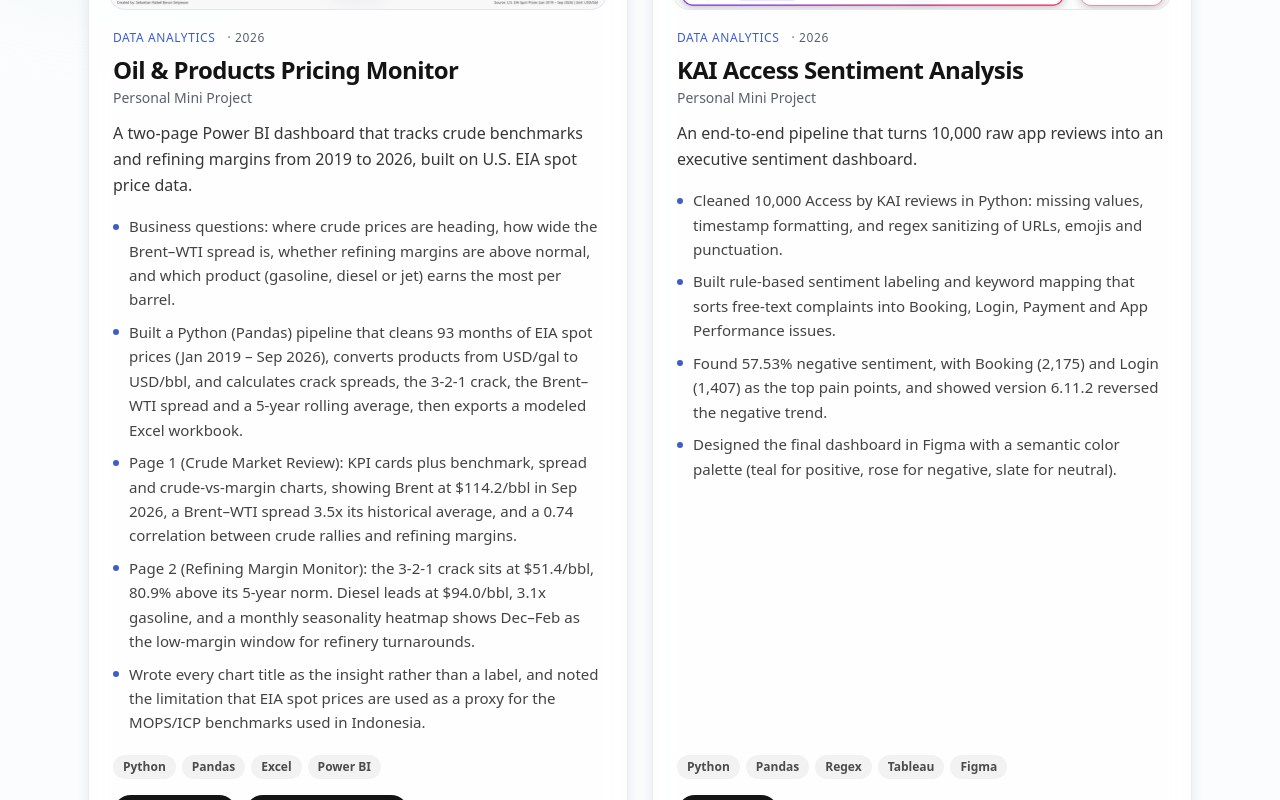
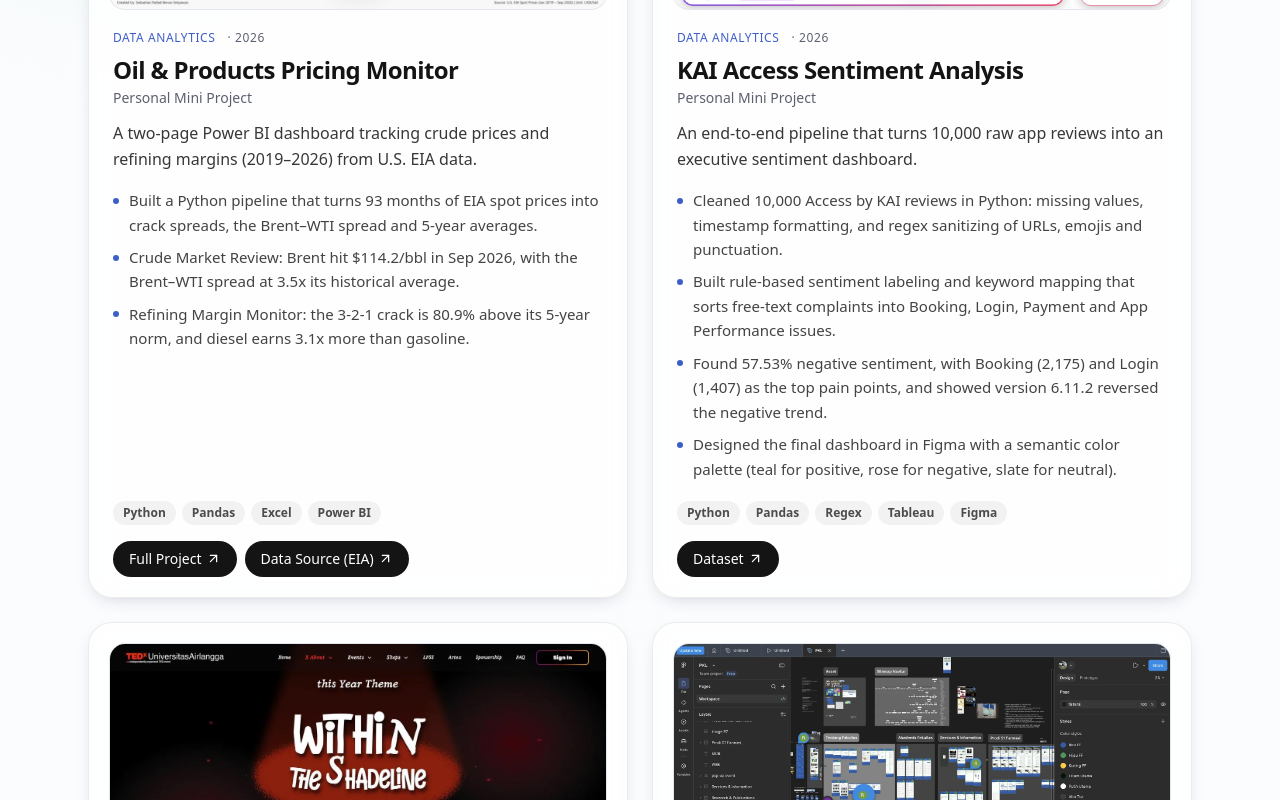
Before and after one commit to aelolel/portfolio, a Next.js app: page / in a window 1280 px wide. Shown: the part 2120-2920 px from the top of the page. Built offline with nearby package versions, Linux system fonts and the light colour scheme.

Commit message:
Shorten Oil & Products Pricing Monitor description

```diff
--- a/src/data/portfolio.ts
+++ b/src/data/portfolio.ts
@@ -78,16 +78,14 @@ export const projects: Project[] = [
   {
     title: "Oil & Products Pricing Monitor",
     tagline:
-      "A two-page Power BI dashboard that tracks crude benchmarks and refining margins from 2019 to 2026, built on U.S. EIA spot price data.",
+      "A two-page Power BI dashboard tracking crude prices and refining margins (2019–2026) from U.S. EIA data.",
     category: "Data Analytics",
     context: "Personal Mini Project",
     date: "2026",
     points: [
-      "Business questions: where crude prices are heading, how wide the Brent–WTI spread is, whether refining margins are above normal, and which product (gasoline, diesel or jet) earns the most per barrel.",
-      "Built a Python (Pandas) pipeline that cleans 93 months of EIA spot prices (Jan 2019 – Sep 2026), converts products from USD/gal to USD/bbl, and calculates crack spreads, the 3-2-1 crack, the Brent–WTI spread and a 5-year rolling average, then exports a modeled Excel workbook.",
-      "Page 1 (Crude Market Review): KPI cards plus benchmark, spread and crude-vs-margin charts, showing Brent at $114.2/bbl in Sep 2026, a Brent–WTI spread 3.5x its historical average, and a 0.74 correlation between crude rallies and refining margins.",
-      "Page 2 (Refining Margin Monitor): the 3-2-1 crack sits at $51.4/bbl, 80.9% above its 5-year norm. Diesel leads at $94.0/bbl, 3.1x gasoline, and a monthly seasonality heatmap shows Dec–Feb as the low-margin window for refinery turnarounds.",
-      "Wrote every chart title as the insight rather than a label, and noted the limitation that EIA spot prices are used as a proxy for the MOPS/ICP benchmarks used in Indonesia.",
+      "Built a Python pipeline that turns 93 months of EIA spot prices into crack spreads, the Brent–WTI spread and 5-year averages.",
+      "Crude Market Review: Brent hit $114.2/bbl in Sep 2026, with the Brent–WTI spread at 3.5x its historical average.",
+      "Refining Margin Monitor: the 3-2-1 crack is 80.9% above its 5-year norm, and diesel earns 3.1x more than gasoline.",
     ],
     tech: ["Python", "Pandas", "Excel", "Power BI"],
     images: [
```
